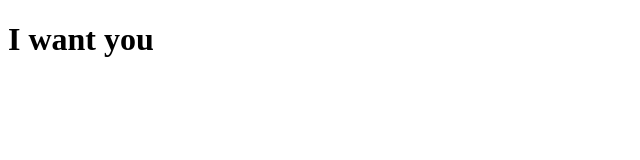
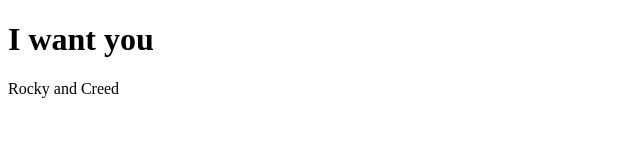
Before and after one commit to BeijiYang/git-demo, a plain HTML site: page index.html in a window 1280 px wide. Shown: the whole page, without its empty margins (0-640 px from the left). Drawn offline with Linux system fonts and the light colour scheme.

Commit message:
my third version msg.

```diff
--- a/index.html
+++ b/index.html
@@ -6,5 +6,6 @@
 </head>
 <body>
 	<h1>I want you</h1>
+	<p>Rocky and Creed</p>
 </body>
 </html>
```
